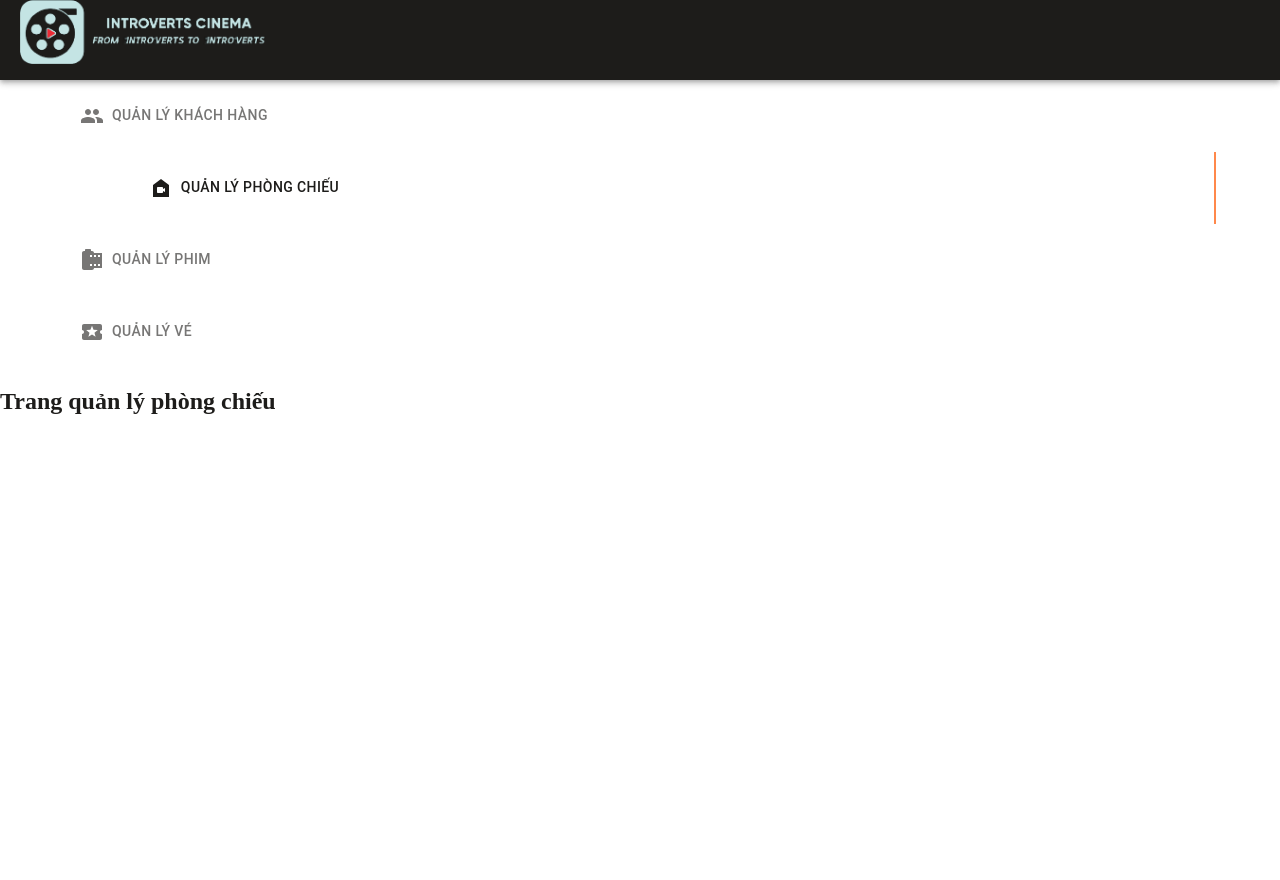
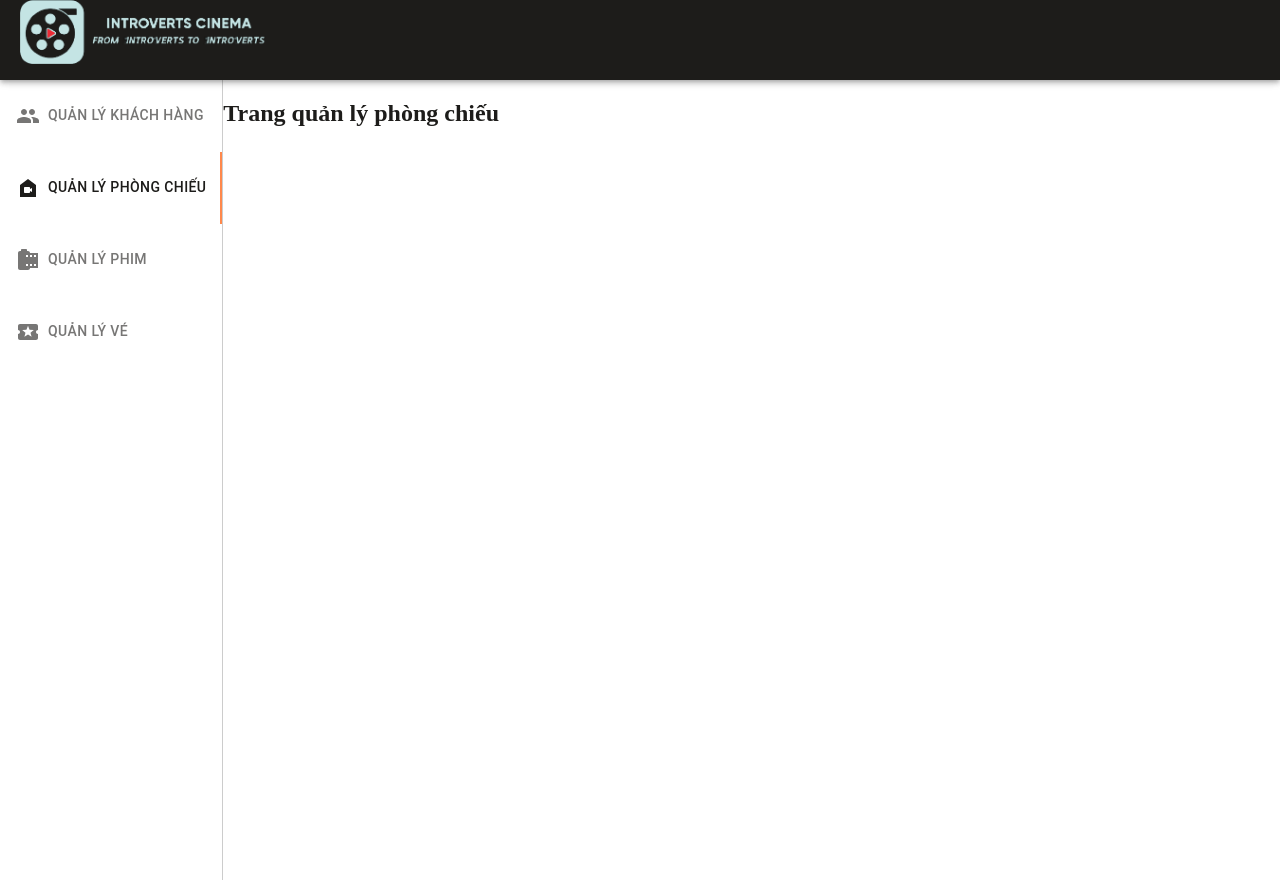
Before and after one commit to poK65uet/introverts-cinema, a React (Create React App) app in the folder frontend/: page /admin/rooms in a window 1280 px wide. Before the commit the page ends 800 px from the top, so only its background shows below. Built offline with nearby package versions, Linux system fonts and the light colour scheme.

Commit message:
Change AdminMenu

```diff
--- a/frontend/src/app/containers/AdminMenu/index.tsx
+++ b/frontend/src/app/containers/AdminMenu/index.tsx
@@ -4,7 +4,7 @@ import { Link } from 'react-router-dom';
 import { useLocation } from 'react-router-dom';
 import { Container, Tab, Tabs } from '@mui/material';
 
-import useStyles from './style';
+import useStyles from './styles';
 import paths from 'paths';
 import path from 'path';
 import FilmManagementPage from '../../pages/FilmManagementPage/index';
@@ -14,7 +14,7 @@ import LocalActivityIcon from '@mui/icons-material/LocalActivity';
 import CameraIndoorIcon from '@mui/icons-material/CameraIndoor';
 import CameraRollIcon from '@mui/icons-material/CameraRoll';
 
-function AdminMenu(props: { className: string }) {
+function AdminMenu() {
   const classes = useStyles();
   const location = useLocation();
   const [pathname, setPathname] = useState(location.pathname);
@@ -37,7 +37,7 @@ function AdminMenu(props: { className: string }) {
   }, [location]);
 
   return (
-    <Container className={props.className}>
+    <Container className={classes.adminMenu}>
       <Tabs value={tab === -1 ? false : tab}
         orientation={'vertical'}
         textColor='inherit'
--- a/frontend/src/app/containers/AdminMenu/style.ts
+++ b/frontend/src/app/containers/AdminMenu/styles.ts
@@ -11,6 +11,18 @@ const useStyles = makeStyles((theme: Theme) => ({
   },
 
   wrapper: {},
+
+  adminMenu: {
+    width: 'fit-content !important',
+    minWidth: '17%',
+    display: 'flex',
+    padding: '0 !important',
+    borderRight: '1px solid #ccc',
+    backgroundColor: '#fff',
+    height: '100vh',
+    float: 'left',
+    textAlign: 'center',
+  },
 }));
 
 export default useStyles;
--- a/frontend/src/app/layouts/adminLayout.tsx
+++ b/frontend/src/app/layouts/adminLayout.tsx
@@ -19,7 +19,7 @@ const AdminLayout = () => {
   return (
     <React.Fragment>
       <AdminAppBar />
-      <AdminMenu className={''} />
+      <AdminMenu />
       <Switch>
         <Route
           path={paths.FilmManagement}
--- a/frontend/src/app/pages/AdminPage/index.tsx
+++ b/frontend/src/app/pages/AdminPage/index.tsx
@@ -1,5 +1,5 @@
 import React, { memo } from 'react';
-import useStyles from './style';
+import useStyles from './styles';
 import AdminMenu from 'app/containers/AdminMenu';
 import { Route, Switch } from 'react-router-dom';
 import FilmManagementPage from '../FilmManagementPage';
@@ -15,7 +15,7 @@ export default function AdminPage() {
   return (
 		<React.Fragment>
       <AdminAppBar />
-      <AdminMenu className={classes.adminMenu} />
+      <AdminMenu />
       <div className={classes.adminContent}>
         <Switch>
           <Route
```
Also changed, not shown: frontend/src/app/pages/AdminPage/styles.ts (renamed from frontend/src/app/pages/AdminPage/style.ts).
